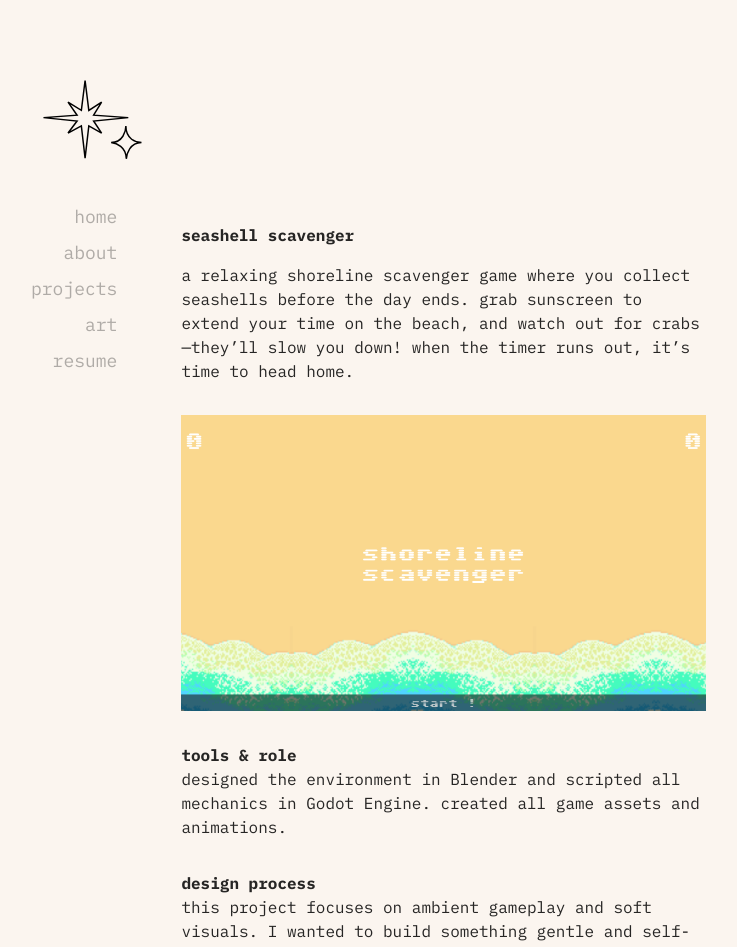
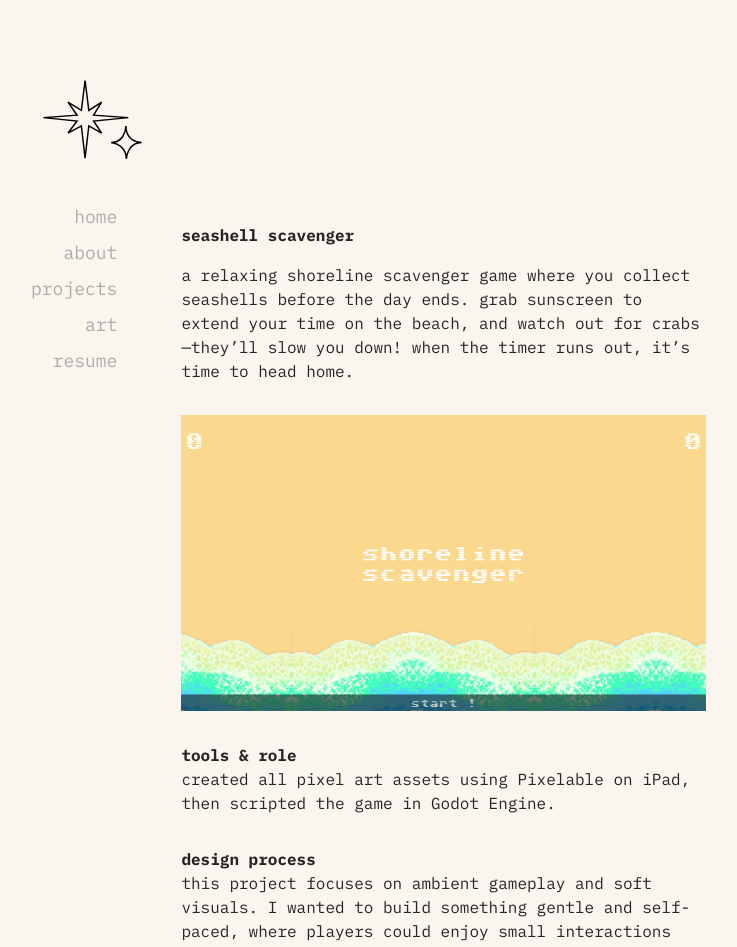
Before and after one commit to ruwkia/taylorsmith, a Next.js app: page /seashell in a window 1280 px wide. Shown: the top 947 px of the page, without its empty margins (253-990 px from the left). Built offline with nearby package versions, Linux system fonts and the light colour scheme.

Commit message:
Update seashell.jsx

```diff
--- a/pages/seashell.jsx
+++ b/pages/seashell.jsx
@@ -27,7 +27,7 @@ function Seashell() {
 
       <p style={{ fontSize: '1rem', fontWeight: '700', marginTop: '2rem' }}>tools & role</p>
       <p style={{ fontSize: '1rem', marginBottom: '1.5rem' }}>
-        designed the environment in Blender and scripted all mechanics in Godot Engine. created all game assets and animations.
+      created all pixel art assets using Pixelable on iPad, then scripted the game in Godot Engine.
       </p>
 
       <p style={{ fontSize: '1rem', fontWeight: '700', marginTop: '2rem' }}>design process</p>
```
